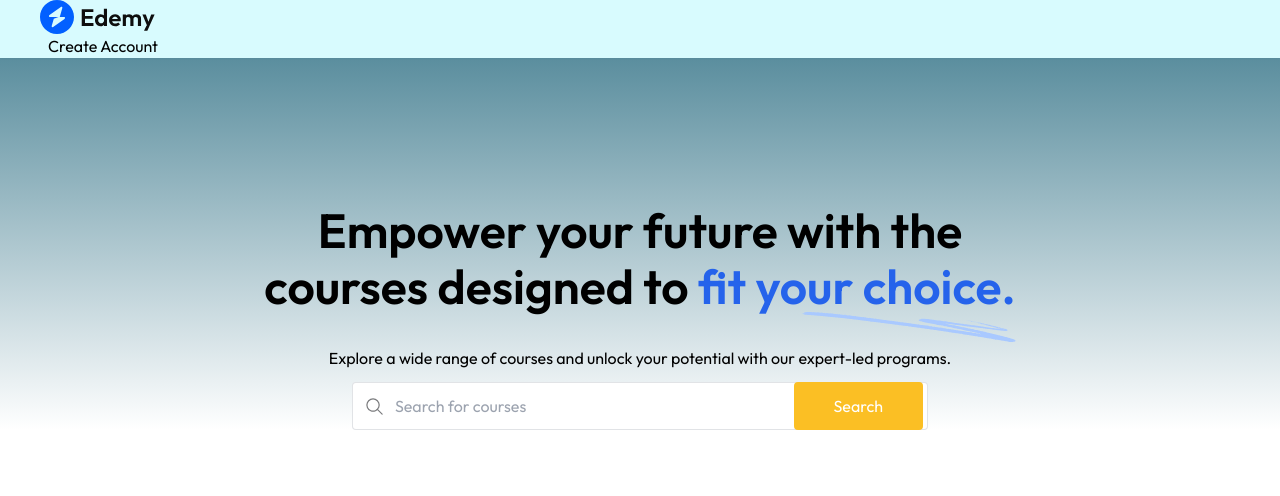
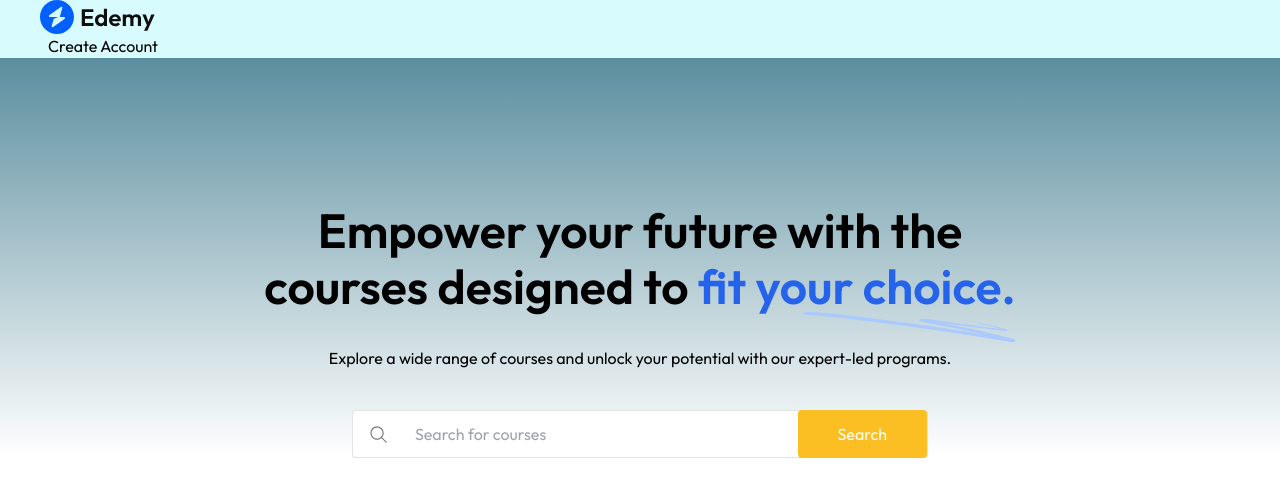
Before and after one commit to mdenjamulislam/Learning-Management-System, a React (Vite) app: page / in a window 1280 px wide. Shown: the top 496 px of the page. Built offline with nearby package versions, Linux system fonts and the light colour scheme; no server answers.

Commit message:
some change

```diff
--- a/src/components/student/Hero.jsx
+++ b/src/components/student/Hero.jsx
@@ -11,8 +11,10 @@ const Hero = () => {
                         Empower your future with the courses designed to <span className="text-blue-600">fit your choice.</span>
                         <img src={assets.sketch} alt="" className="md:block hidden absolute -bottom-7 right-2" />
                     </h1>
-                    <p>Explore a wide range of courses and unlock your potential with our expert-led programs.</p>
-                    <SearchBar/>
+                    <div className="w-full flex flex-col items-center space-y-5 lg:space-y-10">
+                        <p>Explore a wide range of courses and unlock your potential with our expert-led programs.</p>
+                        <SearchBar/>
+                    </div>
                 </div>
             </div>
         </section>
--- a/src/components/student/SearchBar.jsx
+++ b/src/components/student/SearchBar.jsx
@@ -4,14 +4,14 @@ import { assets } from "../../assets/assets";
 const SearchBar = () => {
     return (
         <form action="" className="max-w-xl w-full md:h-12 h-11 flex items-center bg-white border border-gray-500/20 rounded">
-            <img src={assets.search_icon} alt="Search Icon" className="md:w-auto w-10 px-3" />
+            <img src={assets.search_icon} alt="Search Icon" className="md:w-auto w-10 px-4" />
             <input
                 type="text"
                 placeholder="Search for courses"
                 className="w-full h-full outline-none
-                 text-gray-500/80"
+                 text-gray-500/80 px-3"
             />
-            <button type="submit" className="bg-accent rounded text-white md:px-10 px-7 md:py-3 py-2 mx-1">
+            <button type="submit" className="bg-accent rounded text-white md:px-10 px-7 md:py-3 py-2 mx-0 hover:bg-yellow-600">
                 Search
             </button>
         </form>
```
